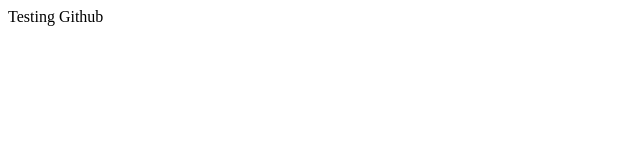
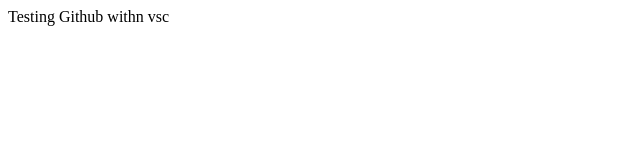
Before and after one commit to MorganFlam/Perso, a plain HTML site: page index.html in a window 1280 px wide. Shown: the full height of the page, 0-640 px from the left. Drawn offline with Linux system fonts and the light colour scheme.

Commit message:
This a commit made through vscode.

```diff
--- a/index.html
+++ b/index.html
@@ -5,6 +5,6 @@
     <title>My first website</title>
   </head>
   <body>
-<div>Testing Github</div>
+<div>Testing Github withn vsc</div>
   </body>
 </html>
```
